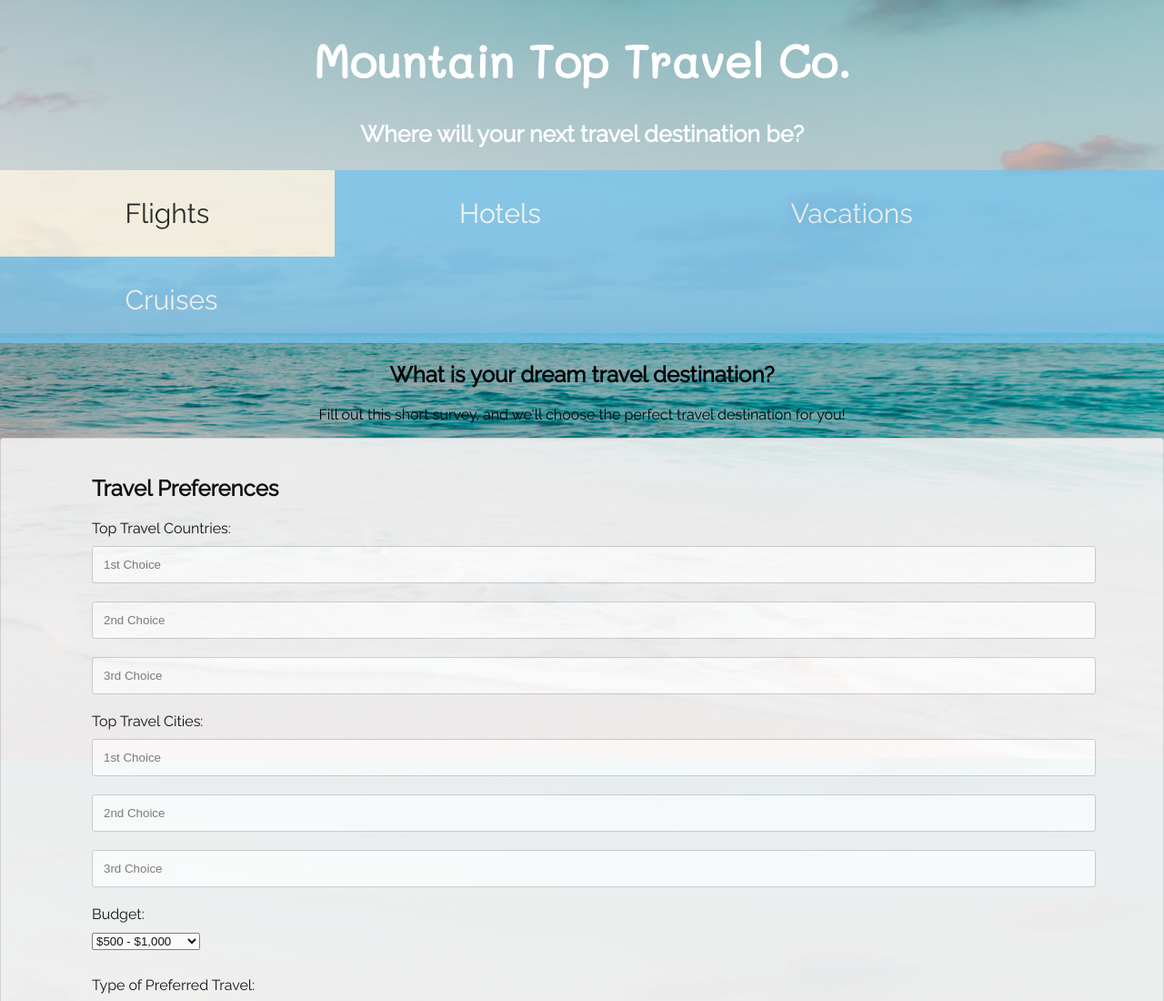
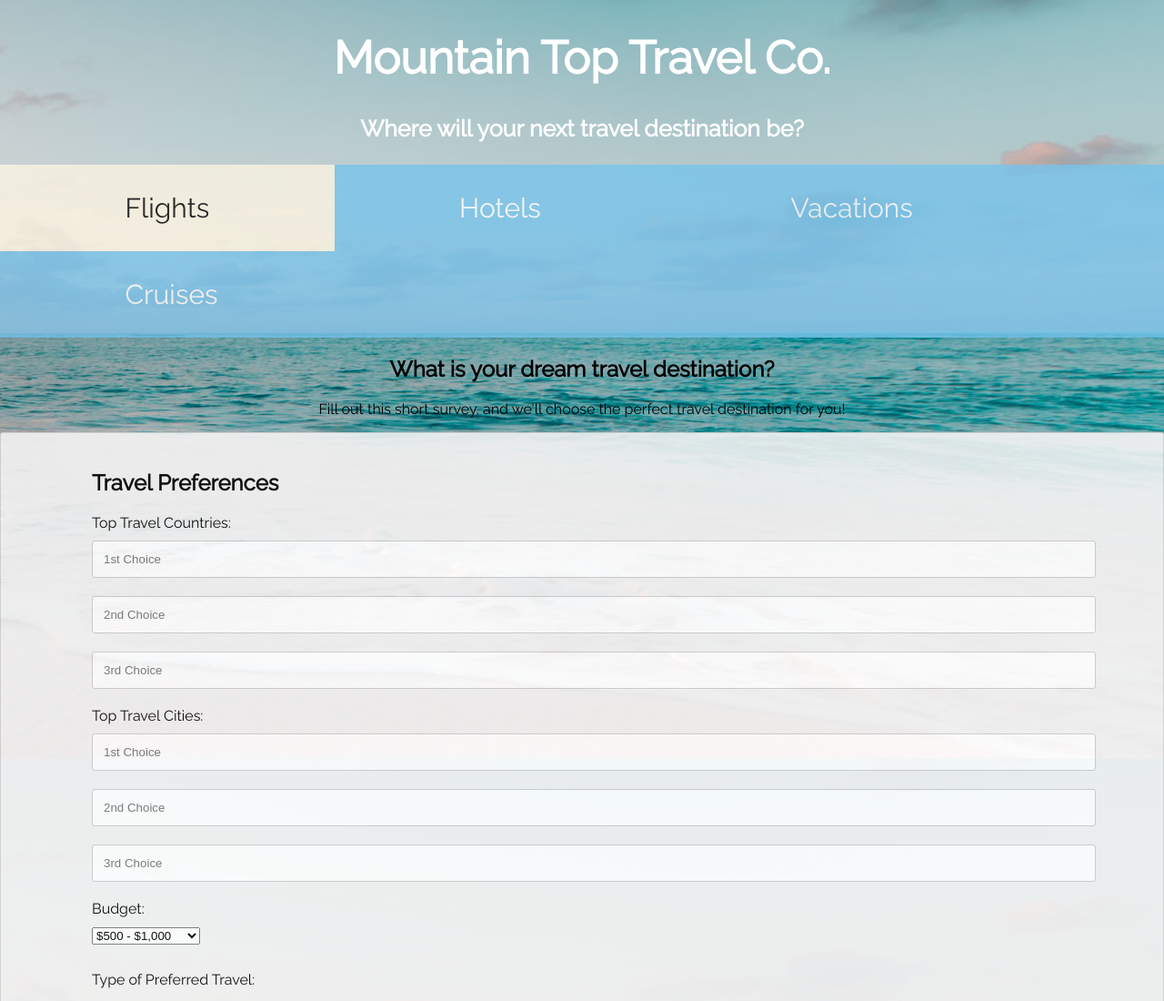
Before and after one commit to natalielui/DECO1016-Website-nlui5944, a plain HTML site: page registernow.html in a window 1280 px wide. Shown: the top 1100 px of the page at 91% size. Drawn offline with Linux system fonts and the light colour scheme.

Commit message:
Update Page2.css

```diff
--- a/Page2.css
+++ b/Page2.css
@@ -2,7 +2,7 @@ h1 {
     font-weight: bold;
     color: #ffffff;
     font-size: 50px;
-    font-family: 'Mali', cursive;
+
   }
 
   h2 {
```
